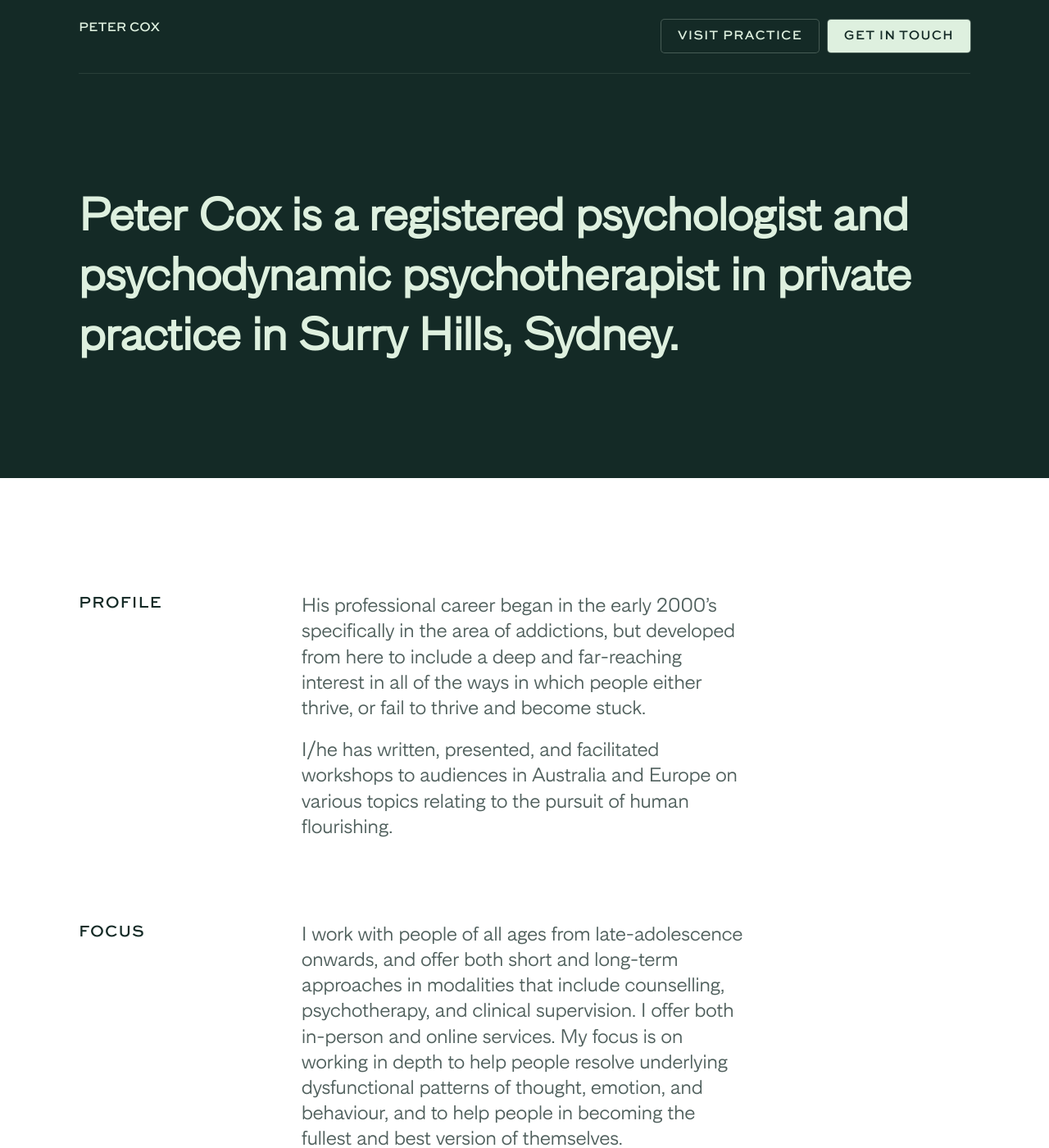
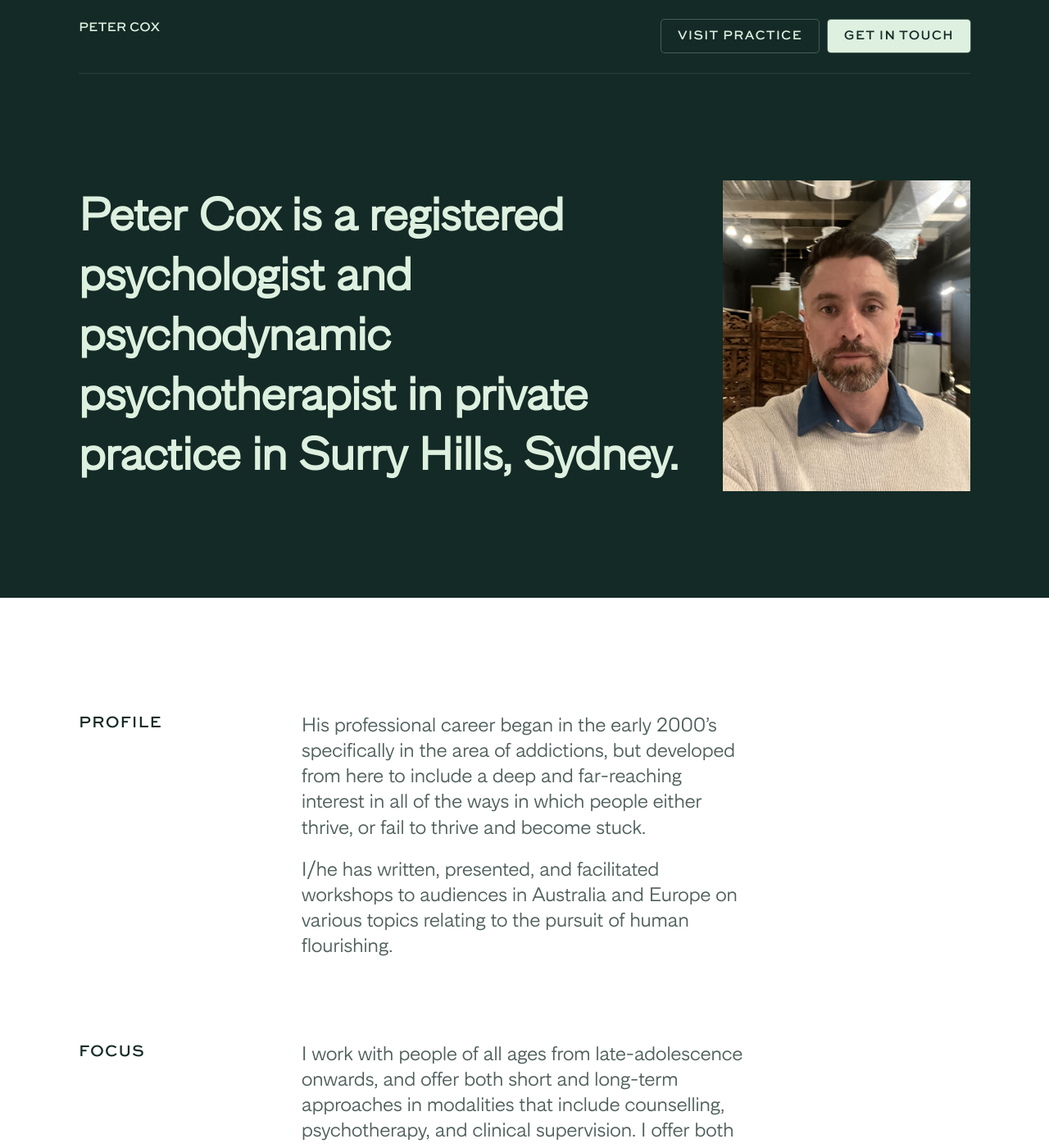
Before and after one commit to domseb/Peter-Cox, a Jekyll site: the page built from index.html, in a window 1280 px wide and 1400 px high. Shown: the whole window at 82% size. Built offline with Jekyll 4.4.1, drawn with Linux system fonts in a browser that asks for light colours; some web fonts are replaced.

Commit message:
Pictures

```diff
--- a/_sass/_animations.scss
+++ b/_sass/_animations.scss
@@ -83,6 +83,35 @@
 }
 #s10 {
   -webkit-animation-delay: 27s;
+}
+
+.fade-in-up-5 {
+  animation: fade-in-up-5;
+  animation-duration: 2.5s;
+  animation-timing-function: cubic-bezier(0.68, -0.55, 0.265, 1.55);
+  transform-origin: 50%;
+}
+
+@-webkit-keyframes fade-in-up-5 {
+  0% {
+    transform: translate(0px, var(--space-s));
+    opacity: 0;
+  }
+  100% {
+    transform: translate(0px, 0px);
+    opacity: 1;
+  }
+}
+
+@keyframes fade-in-up-5 {
+  0% {
+    transform: translate(0px, var(--space-s));
+    opacity: 0;
+  }
+  100% {
+    transform: translate(0px, 0px);
+    opacity: 1;
+  }
 }
 
 .fade-in-up-1 {
--- a/_sass/_base.scss
+++ b/_sass/_base.scss
@@ -108,19 +108,27 @@ button {
 }
 
 .hero {
-  display: flex;
-  justify-content: space-between;
-  padding: 0px 24px 0px 24px;
+  display: grid;
+  grid-template-columns: 5fr 2fr;
+  padding: 40px 0;
+  // justify-content: space-between;
+  // padding: 0px 24px 0px 24px;
   align-items: center;
   background: var(--forrest);
   width: clamp(150px, 85vw, 1200px);
   margin: 0 auto;
   padding: 100px 0 100px 0;
+  gap: 30px;
 
   h1 {
     color: var(--mint);
     font-size: 56px;
     font-size: clamp(32px, 5vw, 56px);
+  }
+
+  img {
+    height: auto;
+    width: 100%;
   }
 }
 
@@ -149,6 +157,9 @@ section {
 }
 
 @media (max-width: 768px) {
+  .hero {
+    grid-template-columns: 1fr;
+  }
   /* Adjust the breakpoint as needed */
   section {
     grid-template-columns: 1fr;
--- a/index.html
+++ b/index.html
@@ -27,7 +27,7 @@ layout: default
     Peter Cox is a registered psychologist and psychodynamic psychotherapist in
     private practice in Surry Hills, Sydney.
   </h1>
-  <img />
+  <img class="fade-in-up-5" src="/assets/pete-profile.jpg" />
 </div>
 
 <article>
```
Also changed, not shown: other parts of index.html (+2 -2 lines), assets/pete-profile.jpg (added).
